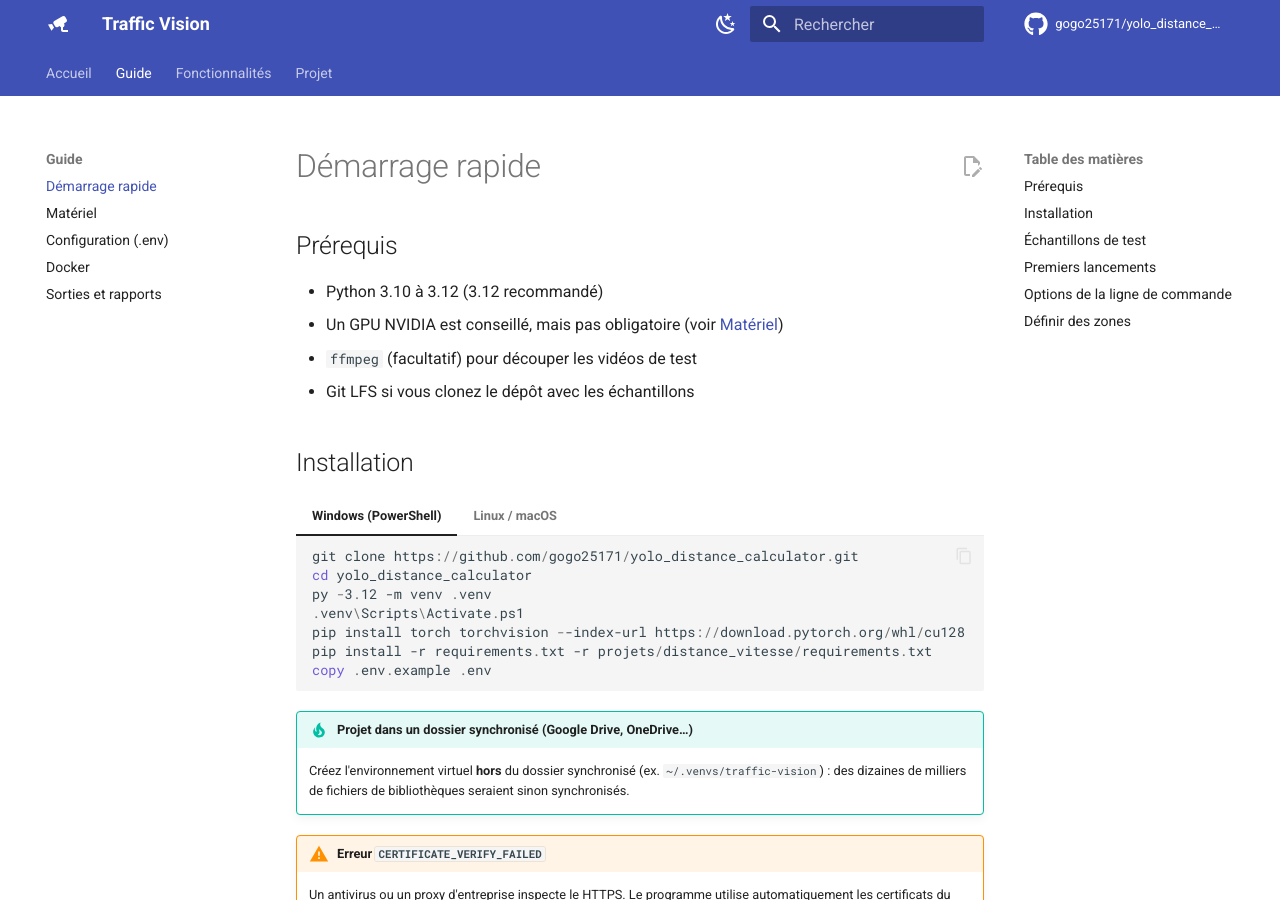
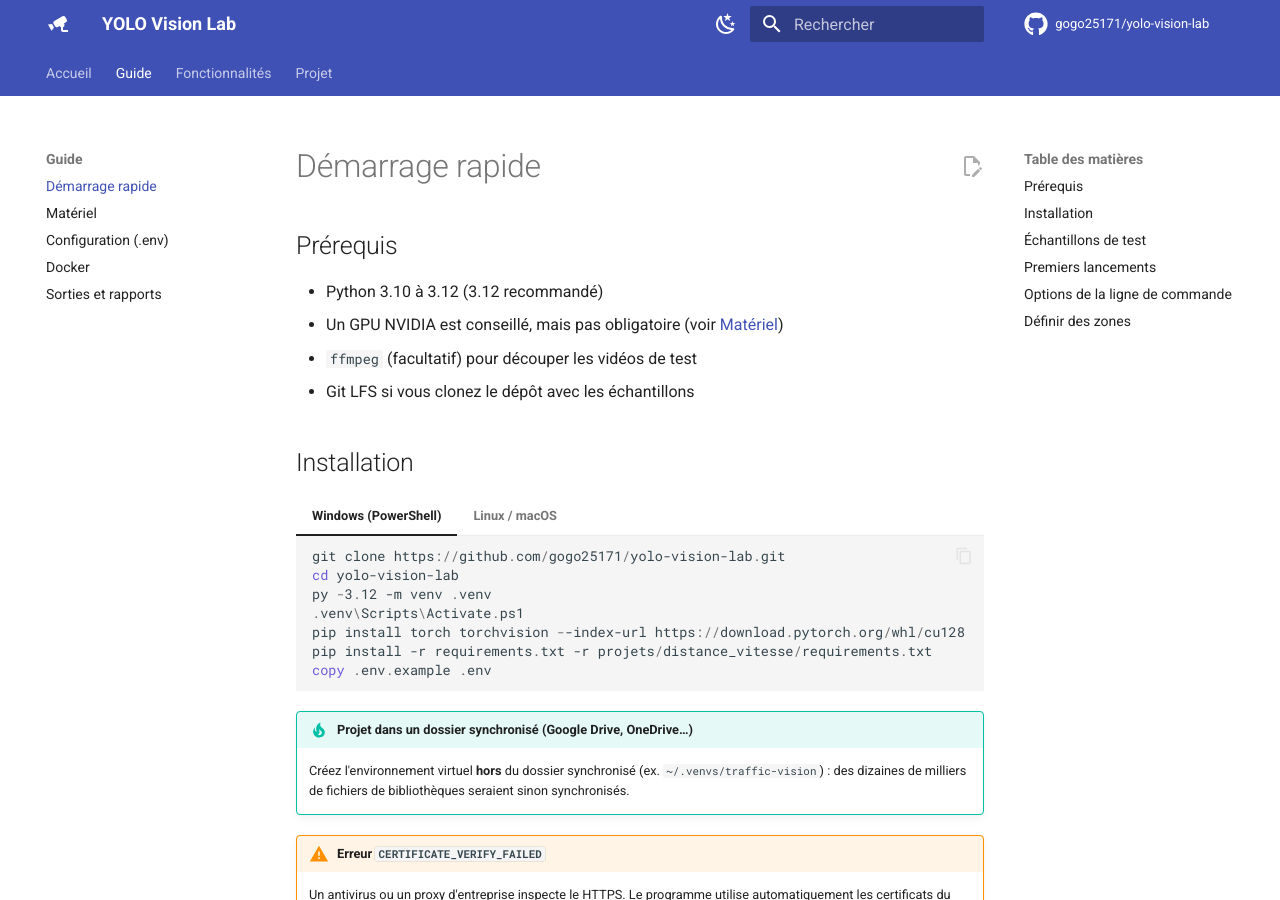
Before and after one commit to gogo25171/yolo-vision-lab, an MkDocs documentation site: the page built from docs/guide/demarrage.md, in a window 1280 px wide and 900 px high. Built offline with MkDocs 1.6.1 and Material for MkDocs 9.7.7, drawn with Linux system fonts in a browser that asks for light colours; comment, search, counter and statistics services are not loaded.

Commit message:
README généraliste du laboratoire et dépôt renommé en yolo-vision-lab
- README : présentation du laboratoire, tableau des projets avec leur
  documentation d'utilisation et technique, fonctions communes, installation.
- URL du dépôt et du site de documentation mises à jour (yolo-vision-lab).

Co-Authored-By: Claude Opus 5.5 <noreply@anthropic.com>

````diff
--- a/docs/guide/demarrage.md
+++ b/docs/guide/demarrage.md
@@ -12,8 +12,8 @@
 === "Windows (PowerShell)"
 
     ```powershell
-    git clone https://github.com/gogo25171/yolo_distance_calculator.git
-    cd yolo_distance_calculator
+    git clone https://github.com/gogo25171/yolo-vision-lab.git
+    cd yolo-vision-lab
     py -3.12 -m venv .venv
     .venv\Scripts\Activate.ps1
     pip install torch torchvision --index-url https://download.pytorch.org/whl/cu128
@@ -24,8 +24,8 @@
 === "Linux / macOS"
 
     ```bash
-    git clone https://github.com/gogo25171/yolo_distance_calculator.git
-    cd yolo_distance_calculator
+    git clone https://github.com/gogo25171/yolo-vision-lab.git
+    cd yolo-vision-lab
     python3.12 -m venv .venv
     source .venv/bin/activate
     pip install torch torchvision --index-url https://download.pytorch.org/whl/cu128  # (1)!
--- a/mkdocs.yml
+++ b/mkdocs.yml
@@ -1,9 +1,9 @@
-site_name: Traffic Vision
+site_name: YOLO Vision Lab
 site_description: Détection, suivi, distance, vitesse, plaques d'immatriculation et comptage par zones avec YOLO26.
 site_author: gogo25171
-site_url: https://gogo25171.github.io/yolo_distance_calculator/
-repo_url: https://github.com/gogo25171/yolo_distance_calculator
-repo_name: gogo25171/yolo_distance_calculator
+site_url: https://gogo25171.github.io/yolo-vision-lab/
+repo_url: https://github.com/gogo25171/yolo-vision-lab
+repo_name: gogo25171/yolo-vision-lab
 edit_uri: edit/main/docs/
 copyright: Copyright &copy; 2026 gogo25171 — AGPL-3.0
 
--- a/pyproject.toml
+++ b/pyproject.toml
@@ -35,8 +35,8 @@ dev = ["ruff>=0.6", "pytest>=8", "httpx"]
 vision-lab = "vision_lab.__main__:main"
 
 [project.urls]
-Repository = "https://github.com/gogo25171/yolo_distance_calculator"
-Documentation = "https://gogo25171.github.io/yolo_distance_calculator/"
+Repository = "https://github.com/gogo25171/yolo-vision-lab"
+Documentation = "https://gogo25171.github.io/yolo-vision-lab/"
 
 [tool.setuptools.packages.find]
 include = ["vision_lab*", "projets*"]
````
Also changed, not shown: CONTRIBUTING.md (+2 -2 lines), README.md (+3 -3 lines), 1 other file.
